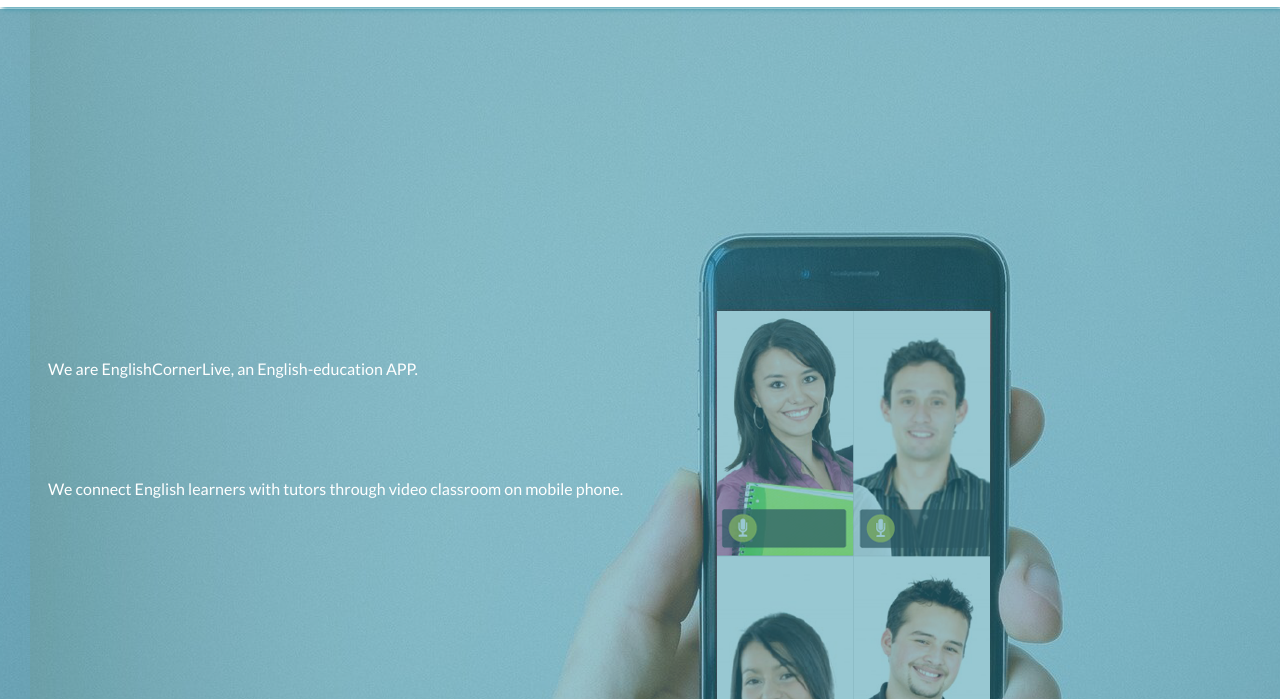
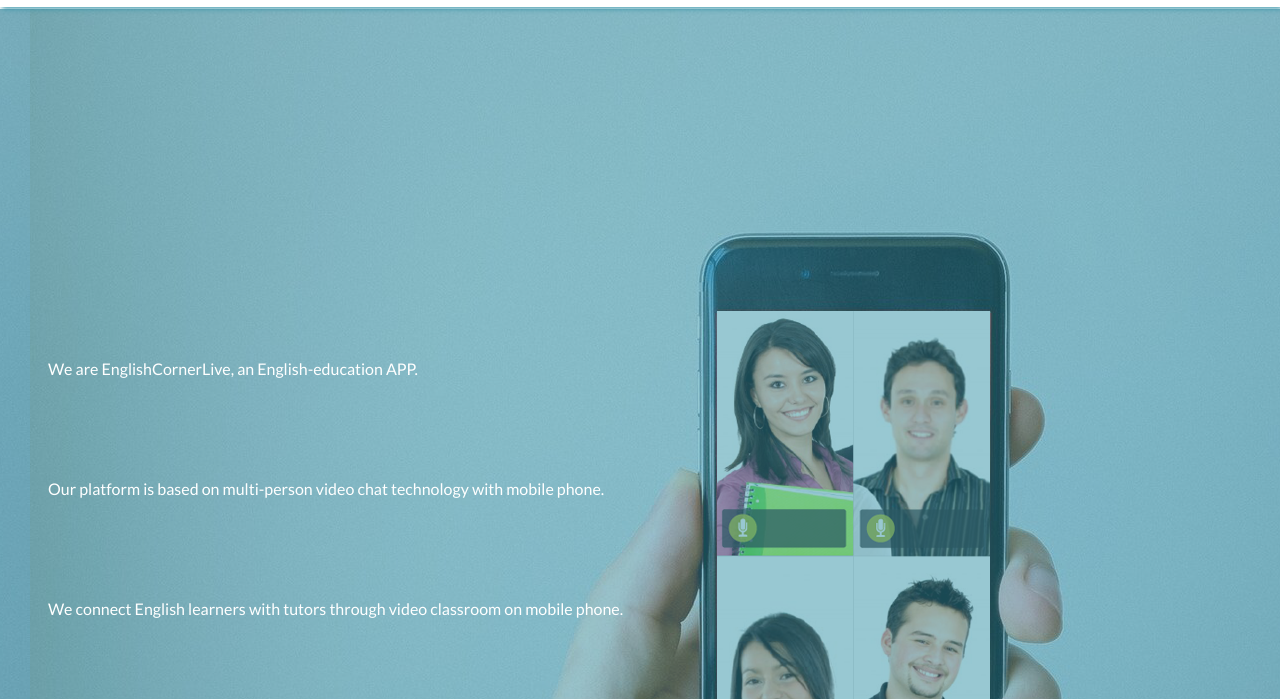
Before and after one commit to HNTSI/HNTSCI.github.io, a plain HTML site: page index.html in a window 1280 px wide. Shown: the part 101-800 px from the top of the page. Drawn offline with nearby package versions, Linux system fonts and the light colour scheme.

Commit message:
Update index.html

```diff
--- a/index.html
+++ b/index.html
@@ -41,11 +41,16 @@
 <section id="showcase" class="py-5">
 	<div class="primary-overlay text-white">
 		<div class="d-flex flex-column row-hl">
+			<div class="animated">
 				<div class="p-5 item-hl">
 					We are EnglishCornerLive, an English-education APP.
 				</div>
 				<div class="p-5 item-hl">
+					Our platform is based on multi-person video chat technology with mobile phone.
+				</div>
+				<div class="p-5 item-hl">
 					We connect English learners with tutors through video classroom on mobile phone.
+				</div>
 			</div>
 		</div>
 	</div>
@@ -101,7 +106,11 @@
 		<br>
 		<h3 class="text-center py-2">If this sounds like you, don't hesitate to join us!</h3>
 
+		<div class="row">
+			<div class="col">
 				<h1 class="text-center my-3 pb-5"> Get in Touch: <a href="mailto:hr@englishcornerlive.com">hr@englishcornerlive.com</a> </h1>
+			</div>
+		</div>
 
 	</div>
 </section>
```
Lines whose indentation alone changed are shown as unchanged.
